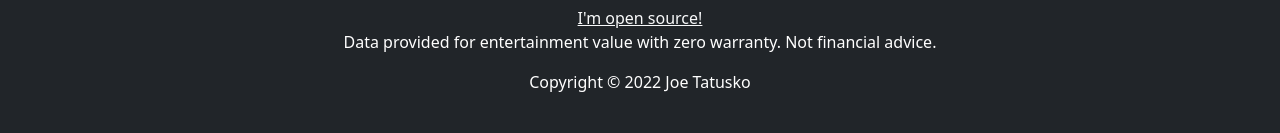
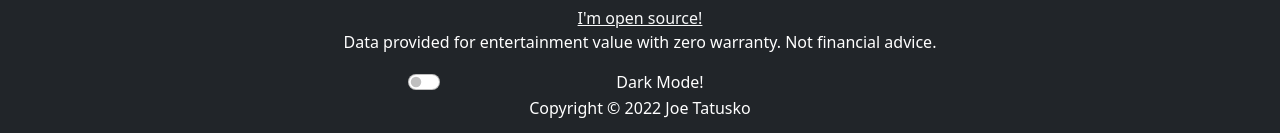
Before and after one commit to joetats/stock-spike-frontend, a React (Create React App) app: page / in a window 1280 px wide. Shown: the part 802-935 px from the top of the page. Before the commit the page ends 912 px from the top, so only its background shows below. Built offline with nearby package versions, Linux system fonts and the light colour scheme; no server answers.

Commit message:
added context info, just need to apply to all components

```diff
--- a/src/App.js
+++ b/src/App.js
@@ -4,9 +4,11 @@ import Footer from './components/layout/Footer';
 import { BrowserRouter } from 'react-router-dom';
 import axios from 'axios';
 import { useState, useEffect } from 'react';
+import ThemeContext from './store/theme-context';
 
 function App() {
   const [watchlists, setWatchlists] = useState([]);
+  const [isDarkMode, setIsDarkMode] = useState(true);
 
   useEffect(() => {
     const fetchData = async () => {
@@ -21,12 +23,20 @@ function App() {
     fetchData();
   }, []);
 
+  const flipThemeHandler = () => {
+    console.log(isDarkMode);
+    const newTheme = !isDarkMode;
+    setIsDarkMode(newTheme);
+  };
+
   return (
-    <BrowserRouter>
-      <NavBar links={watchlists} />
-      <MainContent links={watchlists} />
-      <Footer />
-    </BrowserRouter>
+    <ThemeContext.Provider value={{ isDarkMode: isDarkMode }}>
+      <BrowserRouter>
+        <NavBar links={watchlists} />
+        <MainContent links={watchlists} />
+        <Footer onChangeTheme={flipThemeHandler} />
+      </BrowserRouter>
+    </ThemeContext.Provider>
   );
 }
 
--- a/src/components/layout/Footer.js
+++ b/src/components/layout/Footer.js
@@ -14,6 +14,20 @@ const Footer = (props) => {
           Data provided for entertainment value with zero warranty. Not
           financial advice.
         </p>
+        <div class="form-check form-switch col-5 mx-auto">
+          <input
+            className="form-check-input"
+            type="checkbox"
+            id="flexSwitchCheckDefault"
+            onChange={props.onChangeTheme}
+          />
+          <label
+            className="form-check-label text-white"
+            for="flexSwitchCheckDefault"
+          >
+            Dark Mode!
+          </label>
+        </div>
         <p className="text-white">Copyright © {year} Joe Tatusko</p>
       </div>
     </footer>
--- a/src/components/layout/NavBar.js
+++ b/src/components/layout/NavBar.js
@@ -1,9 +1,23 @@
-import { useEffect, useState } from 'react';
+import { useEffect, useState, useContext } from 'react';
 
 import { Collapse } from 'bootstrap';
 
+import ThemeContext from '../../store/theme-context';
+
 const NavBar = (props) => {
   const [toggle, setToggle] = useState(false);
+
+  const ctx = useContext(ThemeContext);
+
+  const themes = {};
+
+  if (ctx.isDarkMode) {
+    themes.nav =
+      'navbar navbar-expand-md navbar-dark bg-dark fixed-top border-bottom';
+  } else {
+    themes.nav =
+      'navbar navbar-expand-md navbar-light bg-light fixed-top border-bottom';
+  }
 
   const links = props.links.map((i) => {
     return (
@@ -22,7 +36,7 @@ const NavBar = (props) => {
   });
 
   return (
-    <nav className="navbar navbar-expand-md navbar-dark bg-dark fixed-top border-bottom">
+    <nav className={themes.nav}>
       <a href="/" className="navbar-brand px-2">
         <h3 className="mb-0">stock-spike</h3>
       </a>
--- /dev/null
+++ b/src/store/theme-context.js
@@ -0,0 +1,7 @@
+import React from 'react';
+
+const ThemeContext = React.createContext({
+  isDarkMode: true,
+});
+
+export default ThemeContext;
```
